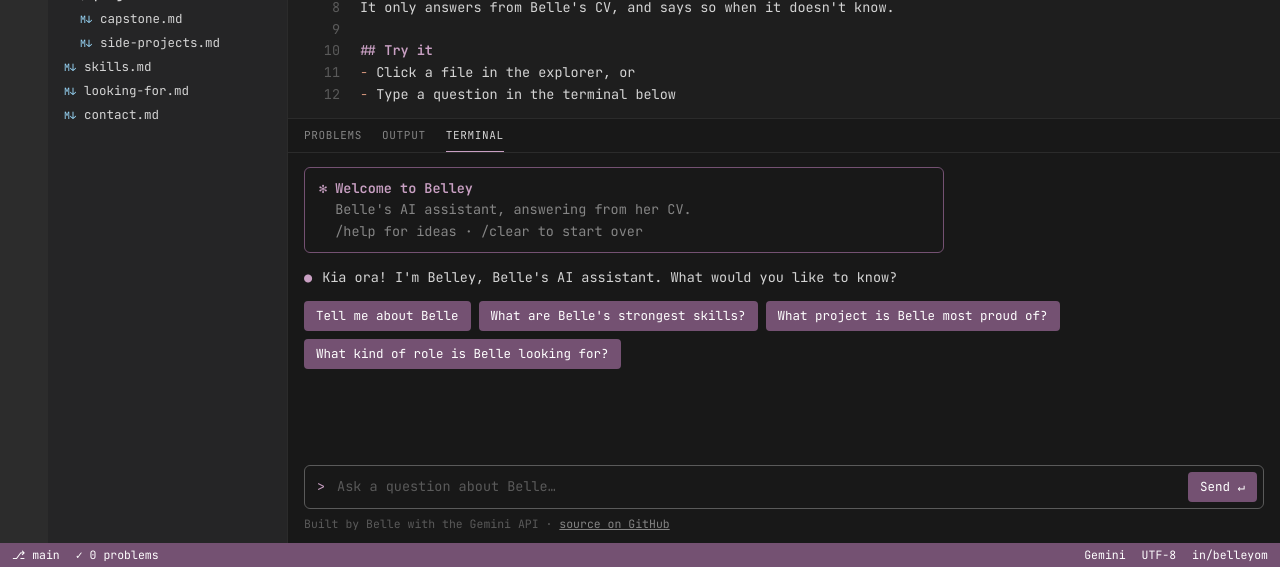
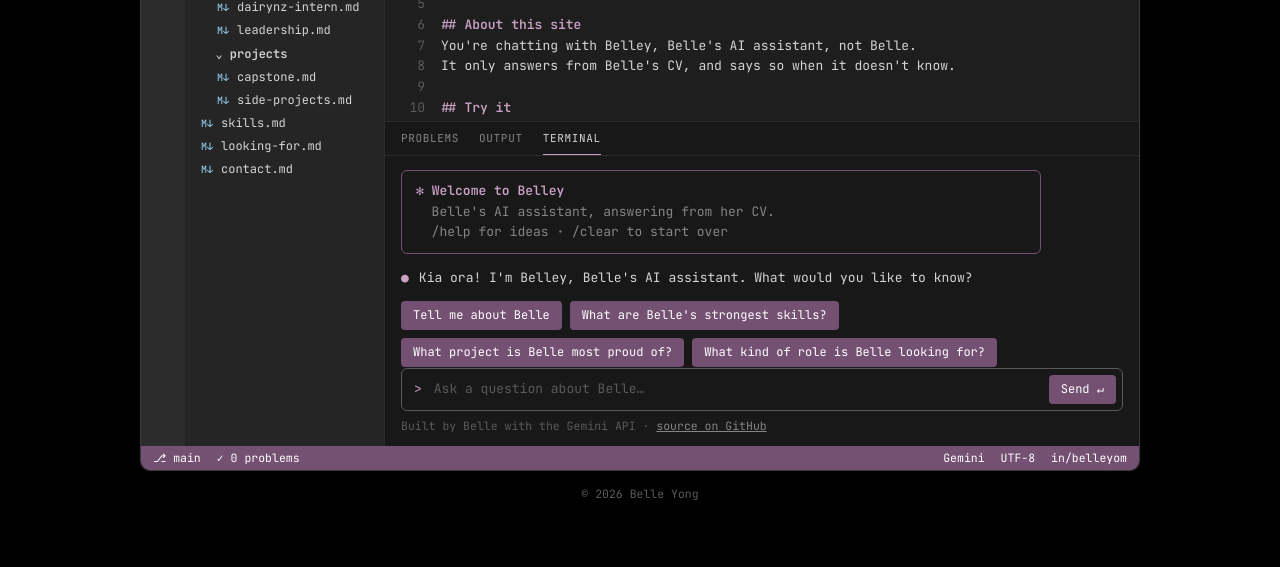
Before and after one commit to belleyong/interview-me, a website: page public/index.html in a window 1280 px wide. Shown: the part 233-800 px from the top of the page. Drawn offline with Linux system fonts and the light colour scheme.

Commit message:
Show the IDE as a floating window and make the favicon visible on dark tabs
The editor now sits in a centred window on a black page (full screen on
phones). Adds a lighter plum favicon for dark-mode browsers and a ?v=2
query so browsers refetch icons cached before the orchid existed.

```diff
--- a/public/index.html
+++ b/public/index.html
@@ -6,10 +6,12 @@
   <title>Belley · Belle Yong's AI assistant</title>
   <meta name="description" content="Ask Belley, an AI assistant, about Belle Yong's experience, projects and skills." />
   <meta name="theme-color" content="#1e1e1e" />
-  <link rel="icon" href="/favicon.ico" sizes="any" />
-  <link rel="icon" type="image/png" sizes="32x32" href="/favicon-32.png" />
-  <link rel="icon" type="image/png" sizes="512x512" href="/icon-512.png" />
-  <link rel="apple-touch-icon" href="/apple-touch-icon.png" />
+  <!-- ?v= forces browsers to refetch icons they cached before the orchid existed -->
+  <link rel="icon" href="/favicon.ico?v=2" sizes="any" />
+  <link rel="icon" type="image/png" sizes="32x32" href="/favicon-32.png?v=2" media="(prefers-color-scheme: light)" />
+  <link rel="icon" type="image/png" sizes="32x32" href="/favicon-32-dark.png?v=2" media="(prefers-color-scheme: dark)" />
+  <link rel="icon" type="image/png" sizes="512x512" href="/icon-512.png?v=2" />
+  <link rel="apple-touch-icon" href="/apple-touch-icon.png?v=2" />
   <link rel="preconnect" href="https://fonts.googleapis.com" />
   <link rel="preconnect" href="https://fonts.gstatic.com" crossorigin />
   <link href="https://fonts.googleapis.com/css2?family=JetBrains+Mono:wght@400;600&display=swap" rel="stylesheet" />
@@ -39,15 +41,29 @@
     html, body { height: 100%; }
     body {
       margin: 0;
-      background: var(--editor);
+      background: #000;
       color: var(--text);
-      font: 13.5px/1.6 var(--mono);
-      overflow: hidden;
+      font: 13px/1.6 var(--mono);
+      display: flex; flex-direction: column; align-items: center; justify-content: center; gap: 14px;
+      min-height: 100dvh;
+      padding: 24px;
     }
     ::selection { background: var(--accent); color: #fff; }
     button { font: inherit; }
 
-    .window { height: 100dvh; display: grid; grid-template-rows: 34px 1fr 24px; }
+    /* A floating IDE window in the middle of the page */
+    .window {
+      width: min(1000px, 100%);
+      height: min(640px, calc(100dvh - 90px));
+      min-height: 420px;
+      display: grid; grid-template-rows: 34px 1fr 24px;
+      background: var(--editor);
+      border: 1px solid #3a3a3a;
+      border-radius: 10px;
+      overflow: hidden;
+      box-shadow: 0 24px 70px rgba(0, 0, 0, .6), 0 0 0 1px rgba(255, 255, 255, .03);
+    }
+    .copyright { margin: 0; font-size: 11.5px; color: var(--faint); }
 
     /* Title bar */
     .titlebar {
@@ -67,7 +83,7 @@
     .titlebar .spacer { width: 52px; }
 
     /* Workbench */
-    .workbench { display: grid; grid-template-columns: 48px 240px 1fr; min-height: 0; }
+    .workbench { display: grid; grid-template-columns: 44px 200px 1fr; min-height: 0; }
     .activity {
       background: var(--activity);
       display: flex; flex-direction: column; align-items: center; gap: 18px; padding-top: 12px;
@@ -79,10 +95,10 @@
     .sidebar { background: var(--sidebar); border-right: 1px solid var(--border); overflow-y: auto; }
     .sidebar h2 { margin: 0; padding: 10px 16px; font-size: 11px; font-weight: 400; letter-spacing: .08em; color: var(--muted); }
     .tree { list-style: none; margin: 0; padding: 0 0 12px; }
-    .tree .folder { padding: 2px 16px; color: var(--text); font-weight: 600; font-size: 12.5px; }
+    .tree .folder { padding: 2px 16px; color: var(--text); font-weight: 600; font-size: 12px; }
     .tree button {
       width: 100%; text-align: left; background: none; border: 0; color: var(--text);
-      padding: 2px 16px 2px 32px; font-size: 12.5px; cursor: pointer;
+      padding: 2px 16px 2px 32px; font-size: 12px; cursor: pointer;
       white-space: nowrap; overflow: hidden; text-overflow: ellipsis;
     }
     .tree button.root { padding-left: 16px; }
@@ -96,7 +112,7 @@
     .tab {
       display: flex; align-items: center; gap: 8px; padding: 0 16px;
       background: var(--editor); border-top: 1px solid var(--accent-soft);
-      font-size: 12.5px;
+      font-size: 12px;
     }
     .tab::before { content: "M↓"; color: var(--blue); font-size: 10px; }
     .editor { background: var(--editor); overflow: auto; padding: 10px 0; }
@@ -104,7 +120,7 @@
     .code div { display: flex; min-height: 1.6em; padding-right: 16px; }
     .code div::before {
       counter-increment: ln; content: counter(ln);
-      width: 52px; flex: none; text-align: right; padding-right: 20px; color: var(--faint);
+      width: 40px; flex: none; text-align: right; padding-right: 16px; color: var(--faint);
     }
     .code .h { color: var(--accent-soft); font-weight: 600; }
     .code .q { color: var(--green); }
@@ -140,7 +156,7 @@
     .chips { display: flex; flex-wrap: wrap; gap: 8px; margin: 0 0 12px; }
     .chips button, .send {
       background: var(--accent); color: #fff; border: 0; border-radius: 4px;
-      padding: 5px 12px; font-size: 12.5px; cursor: pointer;
+      padding: 5px 12px; font-size: 12px; cursor: pointer;
     }
     .chips button:hover, .send:hover { background: var(--accent-hover); }
     .chips button:focus-visible, .send:focus-visible { outline: 2px solid var(--accent-soft); outline-offset: 2px; }
@@ -173,7 +189,9 @@
       .activity, .sidebar { display: none; }
     }
     @media (max-width: 640px) {
-      body { font-size: 13px; }
+      body { padding: 0; gap: 0; }
+      .window { width: 100%; height: 100dvh; min-height: 0; border: 0; border-radius: 0; }
+      .copyright { display: none; }
       .main { grid-template-rows: minmax(0, 1fr); }
       .tabs, .editor { display: none; }
       .titlebar .spacer, .status .hide-sm { display: none; }
@@ -271,6 +289,7 @@
       </span>
     </footer>
   </div>
+  <p class="copyright">© 2026 Belle Yong</p>
 
   <script>
     const term = document.getElementById("term");
```
Also changed, not shown: public/favicon-32-dark.png (added).
